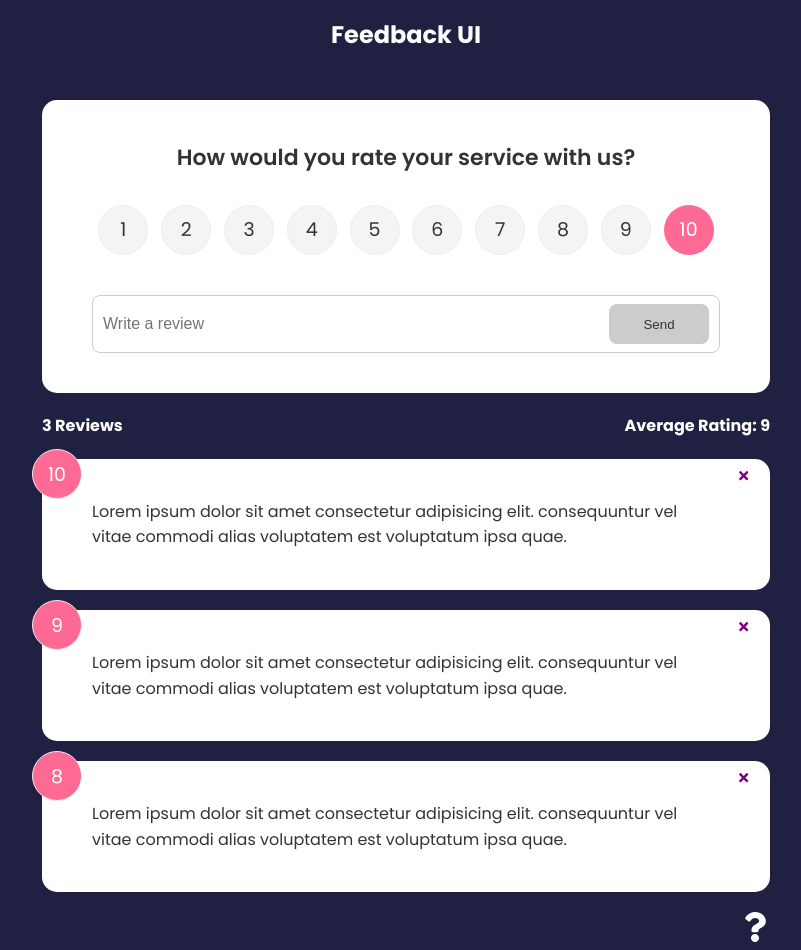
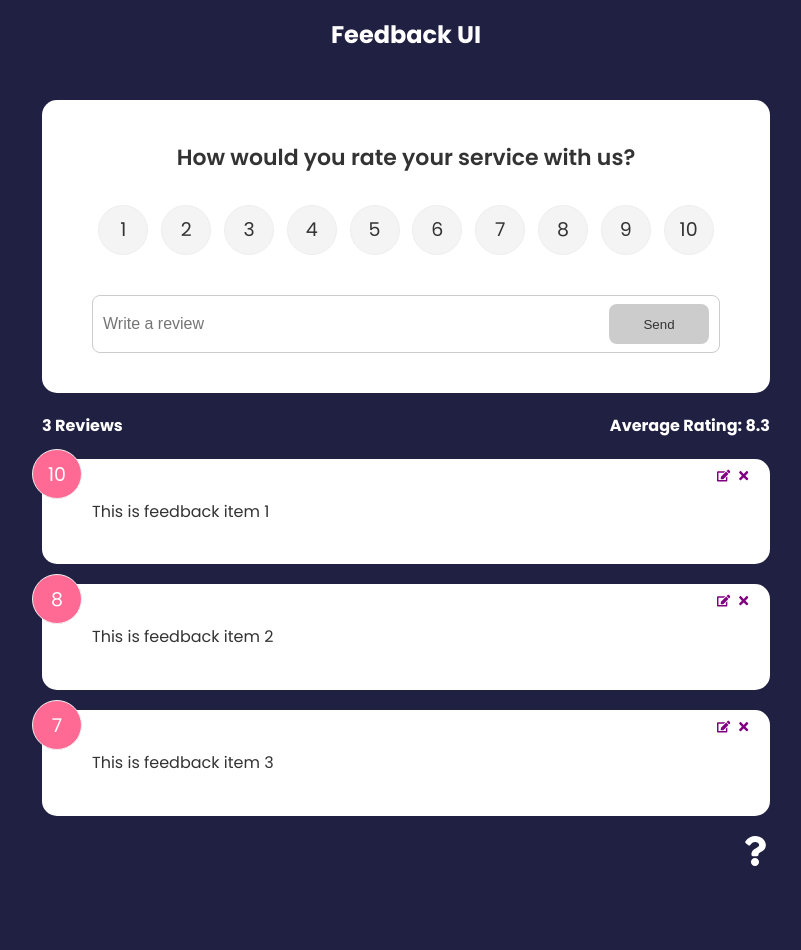
Before and after one commit to legendkong/feedbackUI, a React (Create React App) app: page / in a window 1280 px wide. Shown: the whole page, without its empty margins (234-1035 px from the left). After the commit the page ends 873 px from the top, so only its background shows below. Built offline with nearby package versions, Linux system fonts and the light colour scheme.

Commit message:
Context api

```diff
--- a/src/App.js
+++ b/src/App.js
@@ -1,40 +1,27 @@
-import { v4 as uuidv4 } from 'uuid'
+
 import {BrowserRouter as Router, Route, Routes} from 'react-router-dom'
 import Header from "./components/Header"
 import FeedbackList from "./components/FeedbackList"
-import { useState } from "react"
-import FeedbackData from "./data/FeedbackData"
 import FeedbackStats from "./components/FeedbackStats"
 import FeedbackForm from "./components/FeedbackForm"
 import AboutIconLink from './components/AboutIconLink'
+import {FeedbackProvider} from './context/FeedbackContext'
 import AboutPage from './pages/AboutPage'
 
 
 function App() {
-   const [feedback, setFeedback] = useState(FeedbackData)
-
-   const addFeedback = (newFeedback) => {
-      newFeedback.id = uuidv4()
-      setFeedback([newFeedback, ...feedback])
-   }
-
-   const deleteFeedback = (id) => {
-      if(window.confirm('Are you sure you want to delete?')) {
-      setFeedback(feedback.filter((item) => item.id !== id))
-      }
-   }
 
    return (
+      <FeedbackProvider>
       <Router>
          <Header />
          <div className="container">
             <Routes>
                <Route exact path='/' element={
                   <>
-                  <FeedbackForm handleAdd={addFeedback}/>
-                  <FeedbackStats feedback={feedback} />
-                  <FeedbackList feedback={feedback}
-                  handleDelete={deleteFeedback}/>
+                  <FeedbackForm />
+                  <FeedbackStats />
+                  <FeedbackList />
                   </>
                }>
 
@@ -45,6 +32,7 @@
             <AboutIconLink />
          </div>
       </Router>
+   </FeedbackProvider>
    )
 }
 
--- a/src/components/FeedbackForm.jsx
+++ b/src/components/FeedbackForm.jsx
@@ -1,15 +1,26 @@
-import { useState } from "react"
+import { useState, useContext, useEffect } from "react"
 import Card from "./shared/Card"
 import Button from "./shared/Button"
 import RatingSelect from "./RatingSelect"
+import FeedbackContext from "../context/FeedbackContext"
 
 
-function FeedbackForm({handleAdd}) {
+function FeedbackForm() {
 
    const [text, setText] = useState('')
    const [rating, setRating] = useState(10)
    const [btnDisabled, setBtnDisabled] = useState(true)
    const [message, setMessage] = useState('')
+
+   const {addFeedback, feedbackEdit } = useContext(FeedbackContext)
+
+   useEffect(() => {
+      if(feedbackEdit.edit === true){
+         setBtnDisabled(false)
+         setText(feedbackEdit.item.text)
+         setRating(feedbackEdit.item.rating)
+      }
+   }, [feedbackEdit])
 
    const handleTextChange = (e) => {
 if(text === '') {
@@ -34,7 +45,7 @@
          rating
       }
 
-      handleAdd(newFeedback)
+      addFeedback(newFeedback)
 
       setText('')
    }
--- a/src/components/FeedbackItem.jsx
+++ b/src/components/FeedbackItem.jsx
@@ -1,14 +1,21 @@
-import { FaTimes } from 'react-icons/fa'
+import { FaTimes, FaEdit } from 'react-icons/fa'
+import { useContext } from 'react'
 import Card from "./shared/Card"
 import PropTypes from 'prop-types'
+import FeedbackContext from '../context/FeedbackContext'
 
-function FeedbackItem({item, handleDelete}) {
+function FeedbackItem({item}) {
+   const {deleteFeedback, editFeedback} = useContext(FeedbackContext)
 
    return (
       <Card>
          <div className="num-display">{item.rating}</div>
-         <button onClick={() => handleDelete(item.id)} className="close">
+         <button onClick={() => deleteFeedback(item.id)} className="close">
             <FaTimes color='purple' />
+         </button>
+         <button onClick={() => editFeedback(item)}
+         className="edit">
+            <FaEdit color='purple' />
          </button>
          <div className="text-display">{item.text}</div>
       </Card>
--- a/src/components/FeedbackList.jsx
+++ b/src/components/FeedbackList.jsx
@@ -1,8 +1,11 @@
 import {motion, AnimatePresence} from 'framer-motion'
-import PropTypes from 'prop-types'
+import { useContext } from 'react'
 import FeedbackItem from "./FeedbackItem"
+import FeedbackContext from '../context/FeedbackContext'
 
-function FeedbackList({feedback, handleDelete}) {
+function FeedbackList() {
+
+   const {feedback} = useContext(FeedbackContext)
 
    if(!feedback || feedback.length === 0) {
       return <p>No Feedback Yet</p>
@@ -20,8 +23,7 @@
             >
                <FeedbackItem
                key={item.id}
-               item={item}
-               handleDelete={handleDelete}/>
+               item={item}/>
             </motion.div>
          ))}
          </AnimatePresence>
@@ -39,14 +41,4 @@
    )
 }
 
-FeedbackList.propTypes = {
-   feedback: PropTypes.arrayOf(
-      PropTypes.shape({
-         id: PropTypes.number.isRequired,
-         text: PropTypes.string.isRequired,
-         rating: PropTypes.number.isRequired,
-      })
-   )
-}
-
 export default FeedbackList
--- a/src/components/FeedbackStats.jsx
+++ b/src/components/FeedbackStats.jsx
@@ -1,6 +1,8 @@
-import PropTypes from 'prop-types'
+import { useContext } from 'react'
+import FeedbackContext from '../context/FeedbackContext'
 
-function FeedbackStats({feedback}) {
+function FeedbackStats() {
+   const {feedback} = useContext(FeedbackContext)
    // Calculate ratings avg
    let average = feedback.reduce((acc, cur) => {
       return acc + cur.rating
@@ -17,8 +19,4 @@
    )
 }
 
-FeedbackStats.propTypes = {
-   feedback: PropTypes.array.isRequired,
-}
-
 export default FeedbackStats
--- a/src/components/RatingSelect.jsx
+++ b/src/components/RatingSelect.jsx
@@ -1,7 +1,14 @@
-import { useState } from "react"
+import { useState, useContext, useEffect } from "react"
+import FeedbackContext from "../context/FeedbackContext"
 
 function RatingSelect({select}) {
    const [selected, setSelected] = useState(10)
+
+   const { feedbackEdit } = useContext(FeedbackContext)
+
+   useEffect(() => {
+      setSelected(feedbackEdit.item.rating)
+   }, [feedbackEdit])
 
    const handleChange = (e) => {
       setSelected (+e.currentTarget.value)
--- /dev/null
+++ b/src/context/FeedbackContext.js
@@ -0,0 +1,70 @@
+import { createContext, useState } from "react";
+import { v4 as uuidv4 } from 'uuid'
+
+const FeedbackContext = createContext()
+
+export const FeedbackProvider = ({children}) => {
+
+         const [ feedback, setFeedback ] = useState([
+            {
+               id: 1,
+               text:'This is feedback item 1',
+               rating: 10,
+            },
+            {
+               id: 2,
+               text:'This is feedback item 2',
+               rating: 8,
+            },
+            {
+               id: 3,
+               text:'This is feedback item 3',
+               rating: 7,
+            }
+         ])
+
+      const [feedbackEdit, setFeedbackEdit] = useState({
+         item: {},
+         edit: false
+      })
+
+      // Add feedback
+      const addFeedback = (newFeedback) => {
+         newFeedback.id = uuidv4()
+         setFeedback([newFeedback, ...feedback])
+      }
+
+      // Delete feedback
+      const deleteFeedback = (id) => {
+      if(window.confirm('Are you sure you want to delete?')) {
+      setFeedback(feedback.filter((item) => item.id !== id))
+      }
+   }
+
+
+   // Update feedback item
+   const updateFeedback = (id, updItem) => {
+      console.log(id, updItem)
+   }
+
+   // Set item to be updated
+   const editFeedback = (item) => {
+      setFeedbackEdit({
+         item,
+         edit: true
+      })
+   }
+
+
+      return <FeedbackContext.Provider value={{
+         feedback,
+         deleteFeedback,
+         addFeedback,
+         editFeedback,
+         feedbackEdit,
+      }}>
+         {children}
+      </FeedbackContext.Provider>
+}
+
+export default FeedbackContext
```
